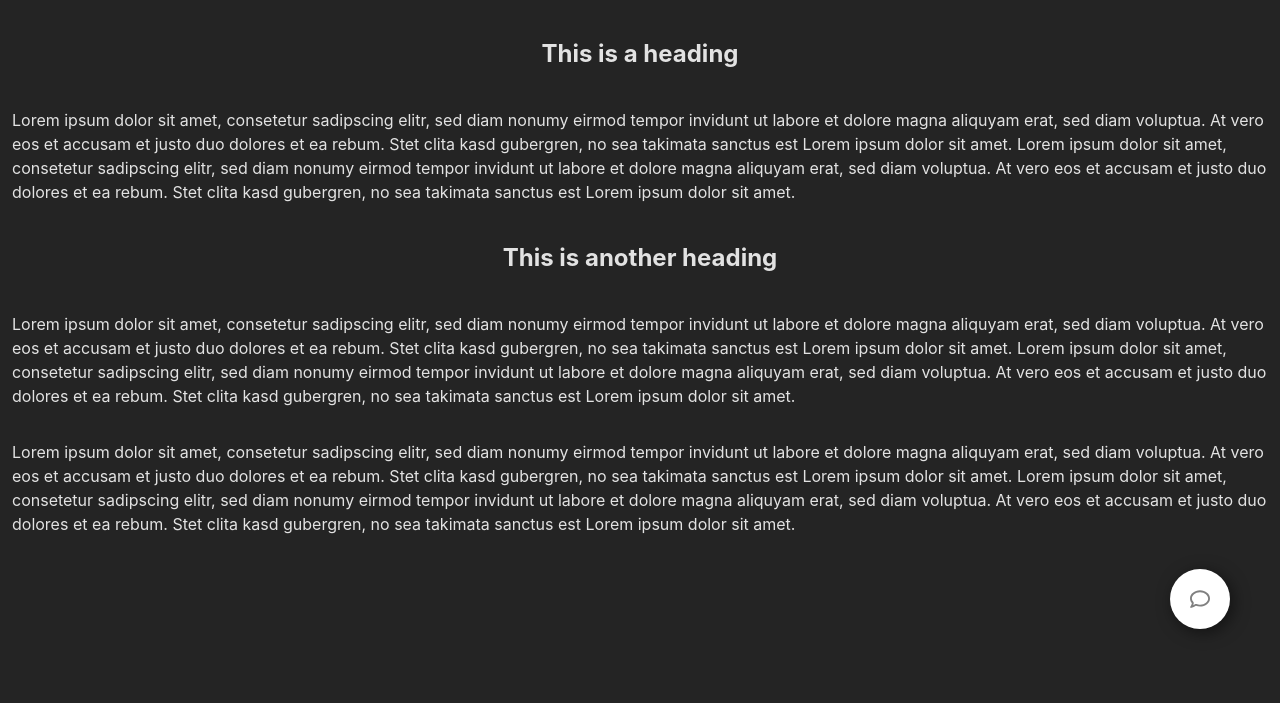
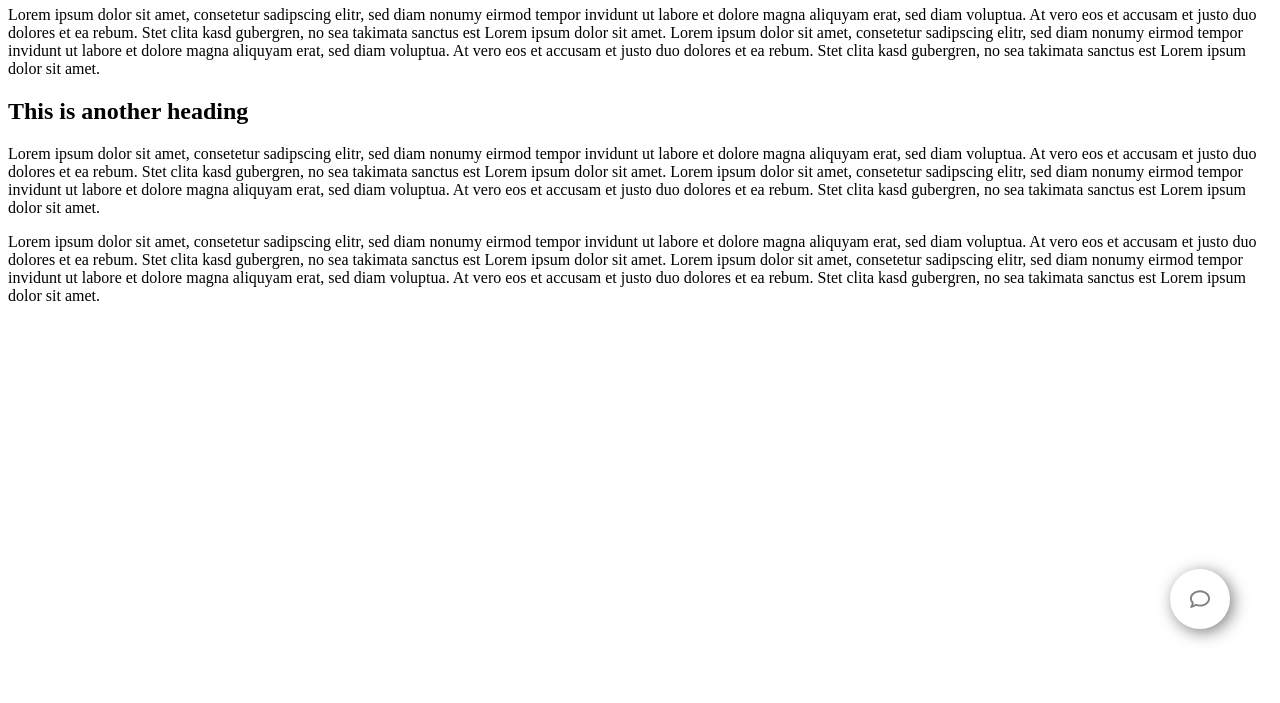
Before and after one commit to lightning-digital-entertainment/plebai-chatbox-js, a website built with Vite: page index.html in a window 1280 px wide. Shown: the part 121-824 px from the top of the page. After the commit the page ends 800 px from the top, so only its background shows below. Built offline with nearby package versions, Linux system fonts and the light colour scheme; what plebai-sdk would draw is missing.

Commit message:
removed global styling

```diff
--- a/index.html
+++ b/index.html
@@ -4,7 +4,6 @@
     <meta charset="UTF-8" />
     <link rel="icon" type="image/svg+xml" href="/vite.svg" />
     <meta name="viewport" content="width=device-width, initial-scale=1.0" />
-    <link rel="stylesheet" href="./src/style.css" />
     <script>
       const plebAiConf = {
         chatTitle: "Demo",
```
